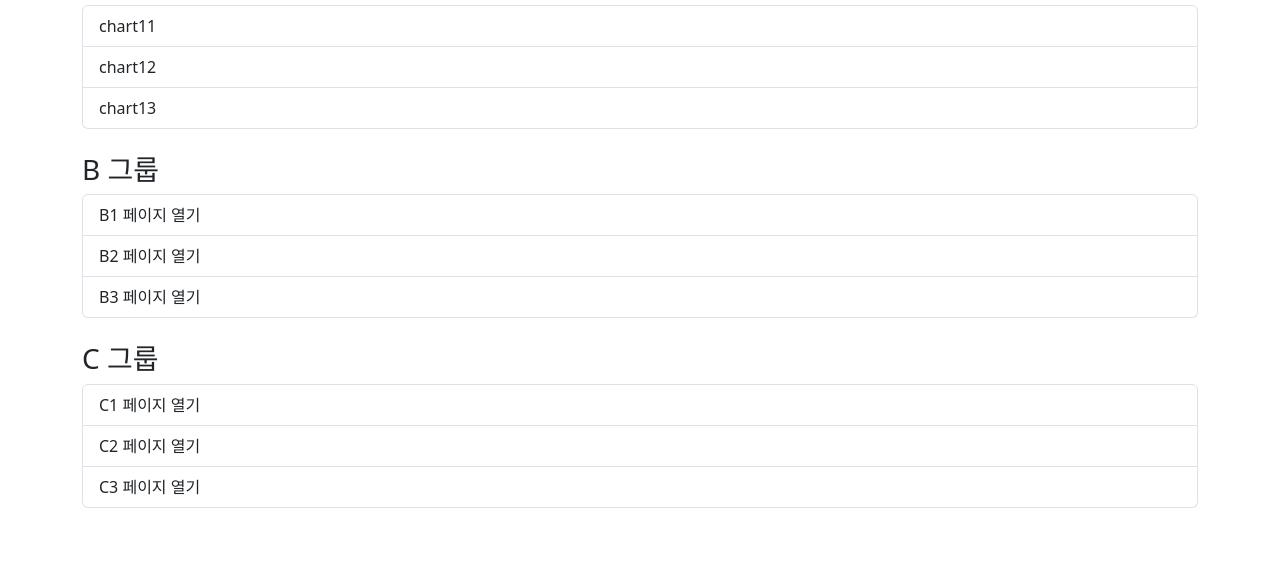
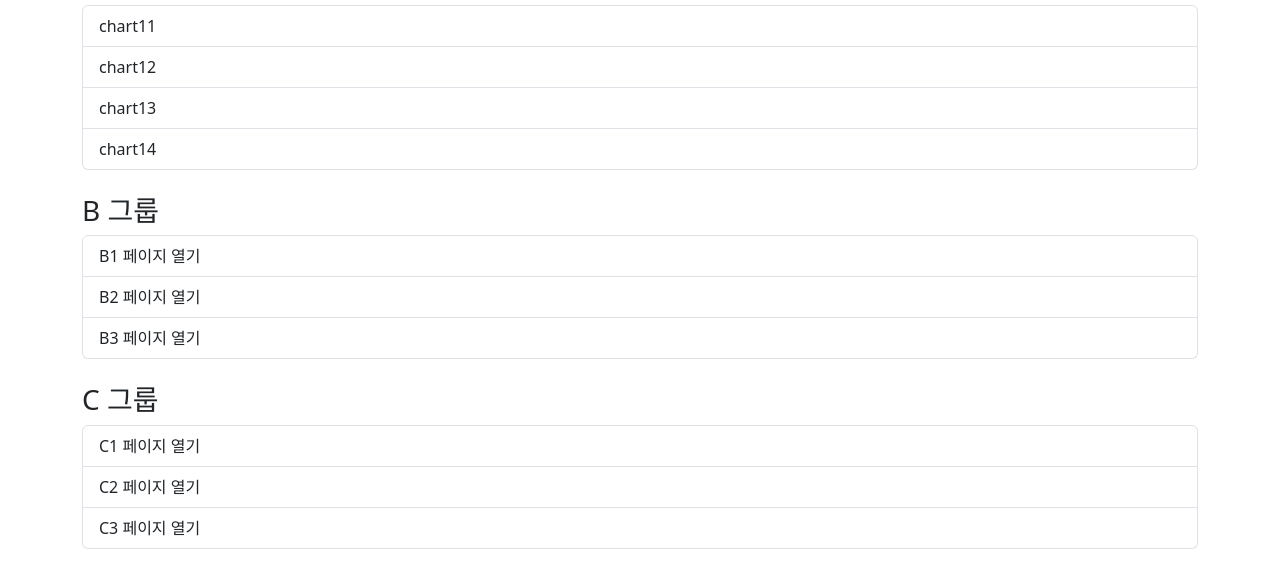
Before and after one commit to 0102734/0102734.github.io, a plain HTML site: page index.html in a window 1280 px wide. Shown: the part 157-744 px from the top of the page. Drawn offline with nearby package versions, Linux system fonts and the light colour scheme.

Commit message:
Update index.html

```diff
--- a/index.html
+++ b/index.html
@@ -18,6 +18,7 @@
                 <a href="chart/chart11.html" target="_blank" class="list-group-item list-group-item-action">chart11</a>
                 <a href="chart/chart12.html" target="_blank" class="list-group-item list-group-item-action">chart12</a>
                 <a href="chart/chart13.html" target="_blank" class="list-group-item list-group-item-action">chart13</a>
+                <a href="chart/chart14.html" target="_blank" class="list-group-item list-group-item-action">chart14</a>
             </div>
         </div>
 
```
